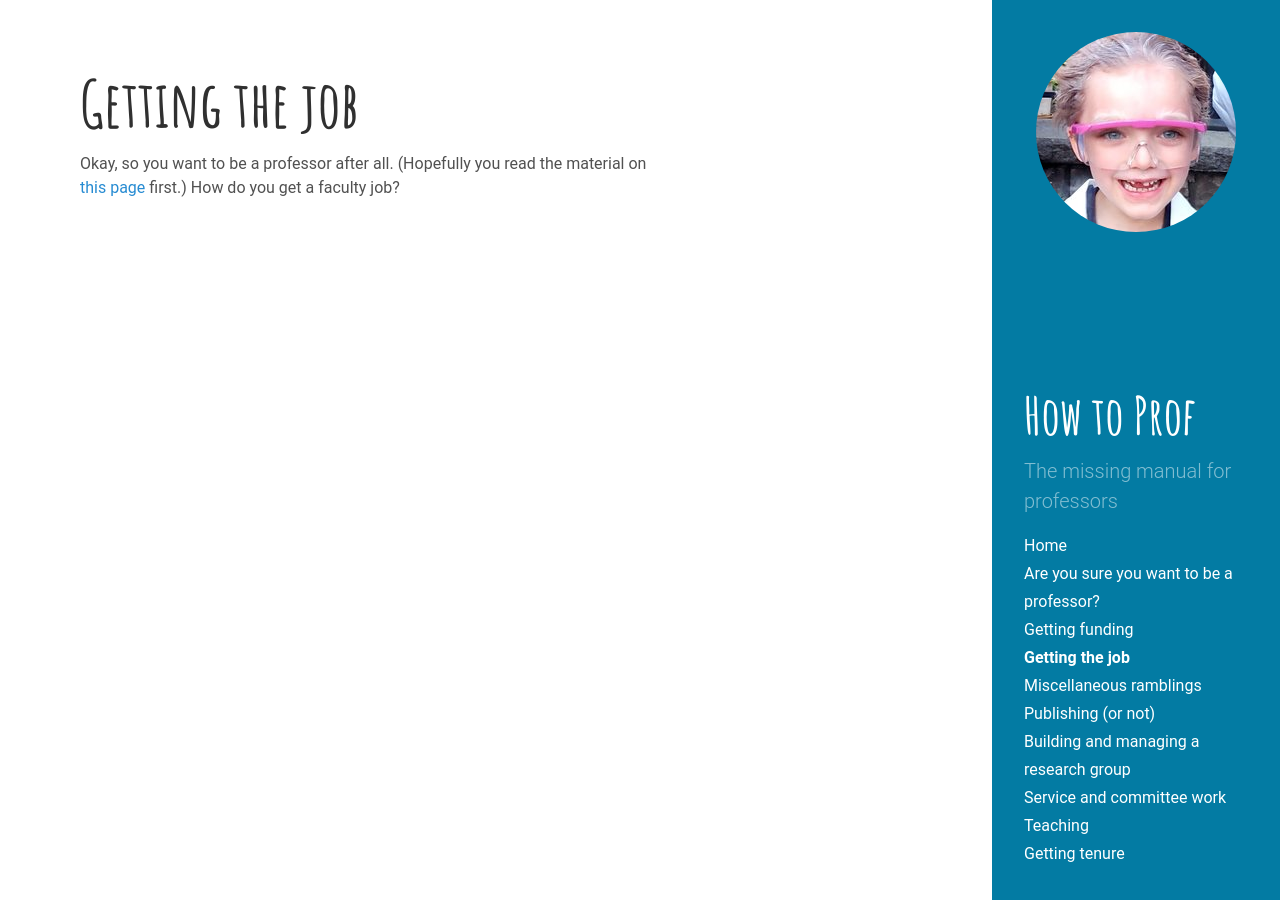
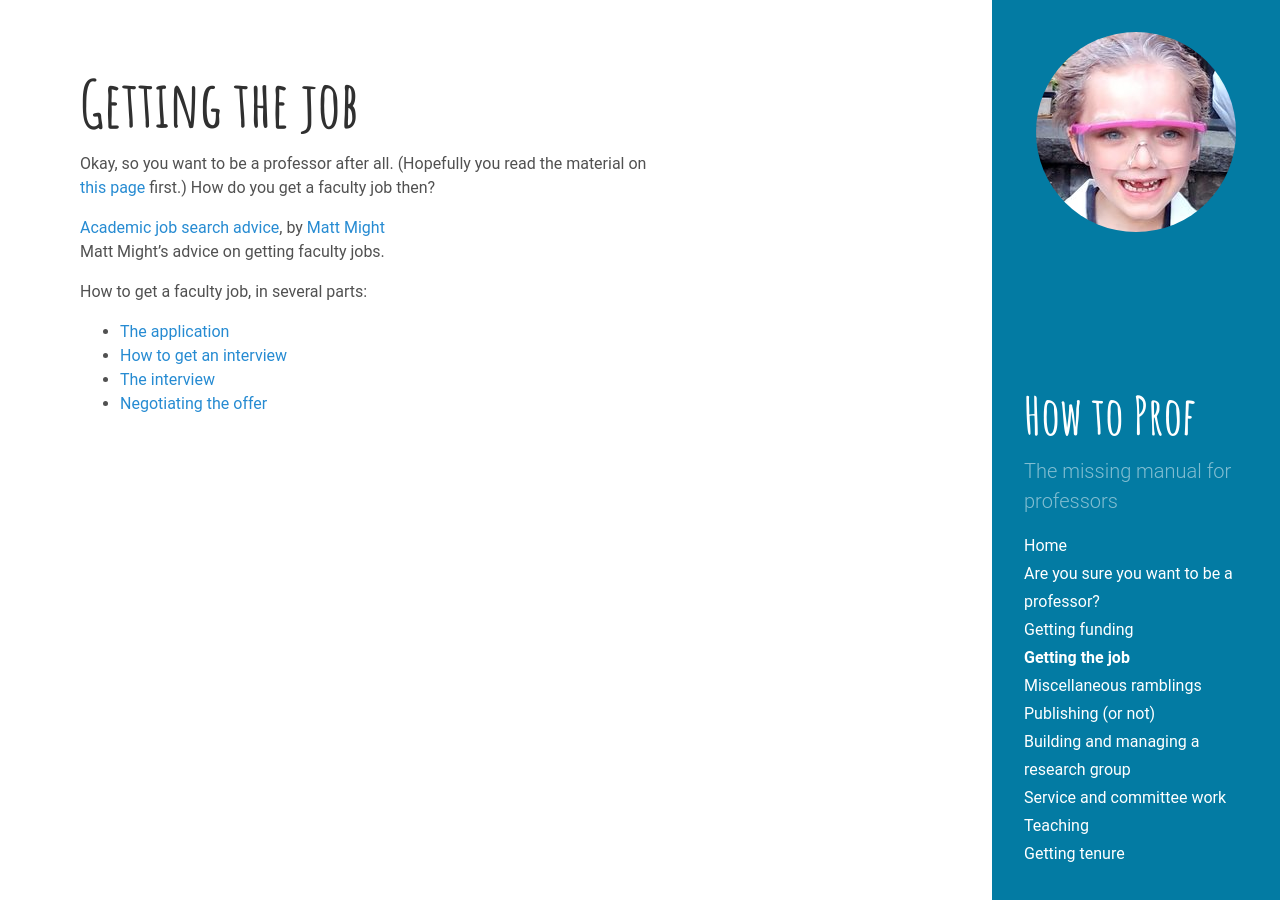
Before and after one commit to mdwelsh/howtoprof, a Jekyll site: the page built from gettingthejob.md, in a window 1280 px wide. Built offline with Jekyll 4.4.1, drawn with Linux system fonts in a browser that asks for light colours.

Commit message:
Update gettingthejob.md

```diff
--- a/gettingthejob.md
+++ b/gettingthejob.md
@@ -4,4 +4,13 @@ layout: page
 ---
 
 Okay, so you want to be a professor after all. (Hopefully you read the material on [this page](/beaprof) first.)
-How do you get a faculty job?
+How do you get a faculty job then?
+
+[Academic job search advice](http://matt.might.net/articles/advice-for-academic-job-hunt/), by [Matt Might](http://matt.might.net/)
+  Matt Might's advice on getting faculty jobs.
+
+How to get a faculty job, in several parts:
+* [The application](http://matt-welsh.blogspot.com/2012/12/how-to-get-faculty-job-part-1.html)
+* [How to get an interview](http://matt-welsh.blogspot.com/2012/12/how-to-get-faculty-job-part-1b-how-to.html)
+* [The interview](http://matt-welsh.blogspot.com/2012/12/how-to-get-faculty-job-part-2-interview.html)
+* [Negotiating the offer](http://matt-welsh.blogspot.com/2013/01/how-to-get-faculty-job-part-3.html)
```
